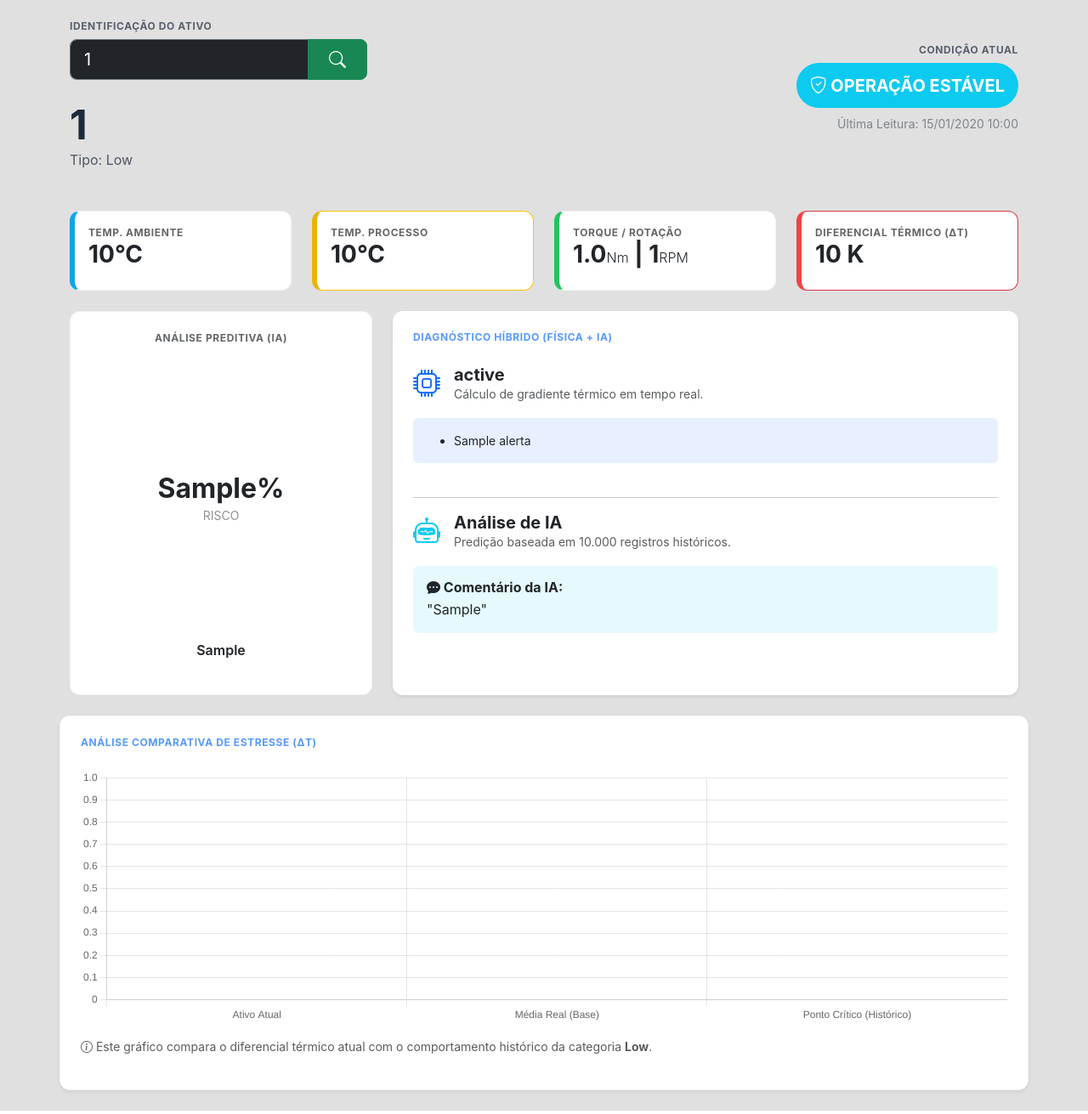
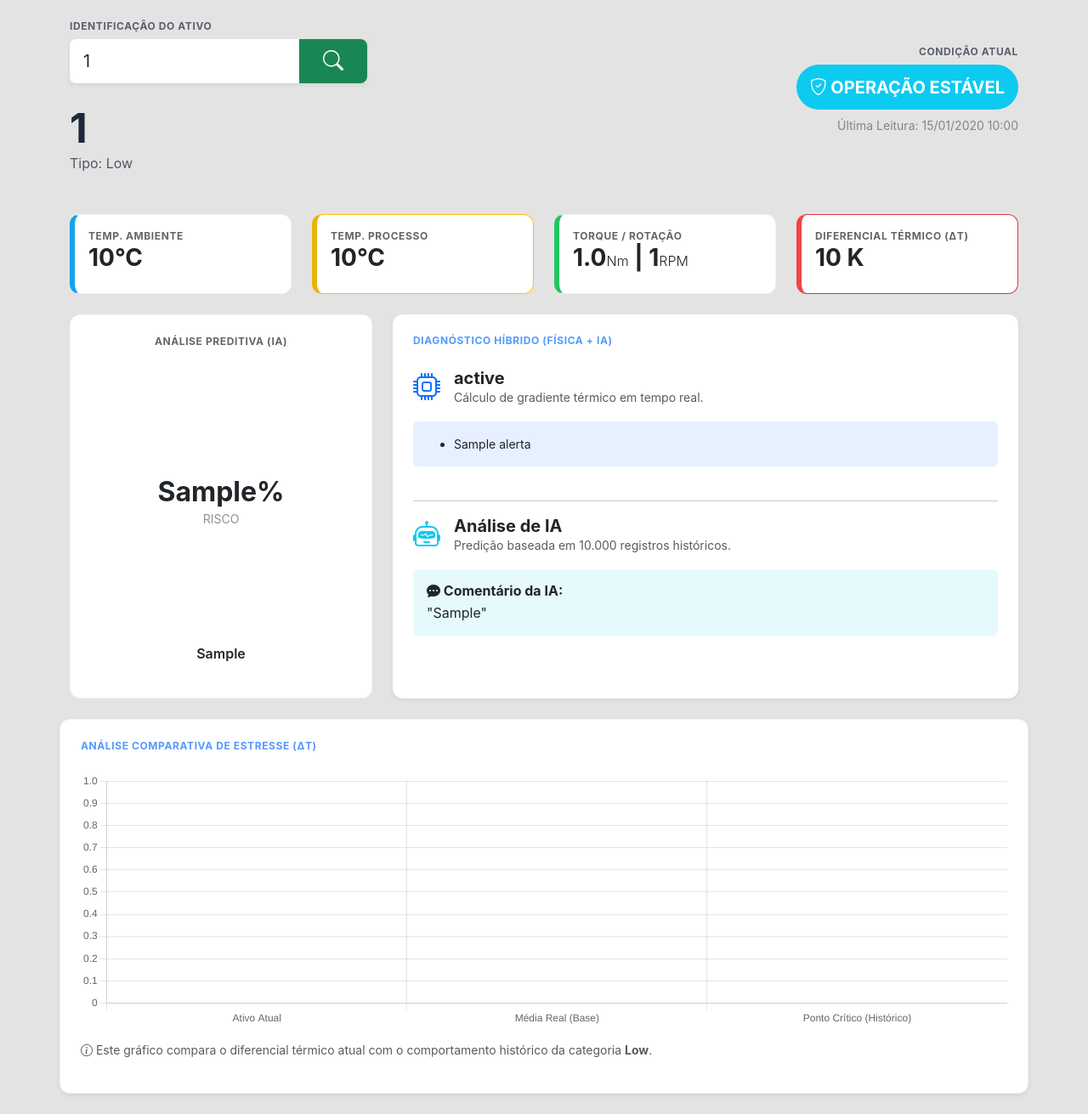
Before and after one commit to LucasDiasAlves/hackathon_inovSpin, a Django app: template monitoramento/templates/monitoramento/index.html in a window 1280 px wide. Shown: the part 73-1384 px from the top of the page at 85% size. Run offline with Django 5.2, Linux system fonts and the light colour scheme; tables that the repository leaves empty hold one stand-in row (values such as "Sample post"); the template is opened without the code that fills it: values that come from a table or form of the project are taken from there, most other values are stand-ins (such as "Sample title", 1, 10 or a date in 2020).

Commit message:
STYLE, - corrigindo problema de input não trocar de cor; - corrigindo problema de input no tema claro, ficar escuro ao digitar

```diff
--- a/monitoramento/static/monitoramento/css/style.css
+++ b/monitoramento/static/monitoramento/css/style.css
@@ -1,5 +1,5 @@
 :root {
-    --bg-light: #e0e0e0;
+    --bg-light: #e4e3e3;
     --bg-dark: #0f172a;
     --card-light: #ffffff;
     --card-dark: #1e293b;
@@ -65,3 +65,25 @@
     align-items: center;
     justify-content: center;
 }
+
+.form-control:focus {
+    border-color: #198754 !important;
+    background-color: var(--card-light) !important;
+    color: var(--text-light) !important;
+    box-shadow: 0 0 0 0.25rem rgba(25, 135, 84, 0.25);
+}
+
+[data-bs-theme="dark"] .form-control:focus {
+    background-color: #1a1d21 !important;
+    color: var(--text-dark) !important;
+}
+
+.form-control {
+    background-color: var(--card-light);
+    color: var(--text-light);
+}
+
+[data-bs-theme="dark"] .form-control {
+    background-color: var(--card-dark);
+    color: var(--text-dark);
+}
--- a/monitoramento/templates/monitoramento/index.html
+++ b/monitoramento/templates/monitoramento/index.html
@@ -25,22 +25,26 @@
             <div class="col-md-7">
                 <h6 class="metric-label mb-2">Identificação do Ativo</h6>
                 <div class="mb-4 search">
-                    <form method="GET" action="" class="input-group input-group-lg">
-                        <input type="text" name="filtro_id"
+                    <form method="GET" action="" class="input-group input-group-lg shadow-sm">
+                        <input type="text"
+                            name="filtro_id"
                             id="inputAtivo"
-                        list="lista-ativos" value="{{ registro.product_id }}" placeholder="{{registro.product_id}}" class="form-control bg-dark border-secondary text-white shadow-none">
-
-                        <datalist id="lista-ativos">
+                            list="lista-ativos"
+                            value="{{ registro.product_id }}"
+                            placeholder="ID do Ativo..."
+                            class="form-control shadow-none border-0"> <datalist id="lista-ativos">
                             {% for id in todos_ids %}
                             <option value="{{ id }}">
                             {% endfor %}
                         </datalist>
 
-                        <button class="btn btn-success px-4 btn-search" type="submit">
-                            <i class="bi bi-search"></i>
+                        <button class="btn btn-success px-4 border-0"
+                                type="submit"
+                                style="background-color: #198754; width: 80px;">
+                            <i class="bi bi-search fs-4"></i>
                         </button>
+                    </form>
 
-                    </form>
                 </div>
                 <h1 class="display-5 fw-bold mb-0">{{ registro.product_id }}</h1>
                 <p class="mb-0 opacity-75">Tipo: {{ registro.get_tipo_display }}</p>
@@ -166,19 +170,24 @@
     <script>
 document.addEventListener('DOMContentLoaded', function() {
     try {
+        // Usamos aspas e replace para garantir que 10,5 vire 10.5
+        const atualRaw = "{{ grafico_dados.atual|safe }}".replace(',', '.');
+        const mediaCatRaw = "{{ grafico_dados.media_cat|safe }}".replace(',', '.');
+        const mediaFalhaRaw = "{{ grafico_dados.media_falha|safe }}".replace(',', '.');
+
         const dadosGrafico = {
-                atual: parseFloat("{{ grafico_dados.atual|safe }}".replace(',', '.')),
-                media_cat: parseFloat("{{ grafico_dados.media_cat|safe }}".replace(',', '.')),
-                media_falha: parseFloat("{{ grafico_dados.media_falha|safe }}".replace(',', '.'))
+            atual: parseFloat(atualRaw) || 0,
+            media_cat: parseFloat(mediaCatRaw) || 0,
+            media_falha: parseFloat(mediaFalhaRaw) || 0
         };
 
-            console.log("Dados Processados:", dadosGrafico);
+        console.log("Monitoramento InovaSpin - Dados do Gráfico:", dadosGrafico);
 
         if (typeof initGraficoComparativo === "function") {
             initGraficoComparativo(dadosGrafico);
         }
     } catch (e) {
-            console.error("Erro ao processar dados para o gráfico:", e);
+        console.error("Erro Crítico no Gráfico:", e);
     }
 });
 </script>
```
Lines whose indentation alone changed are shown as unchanged.
